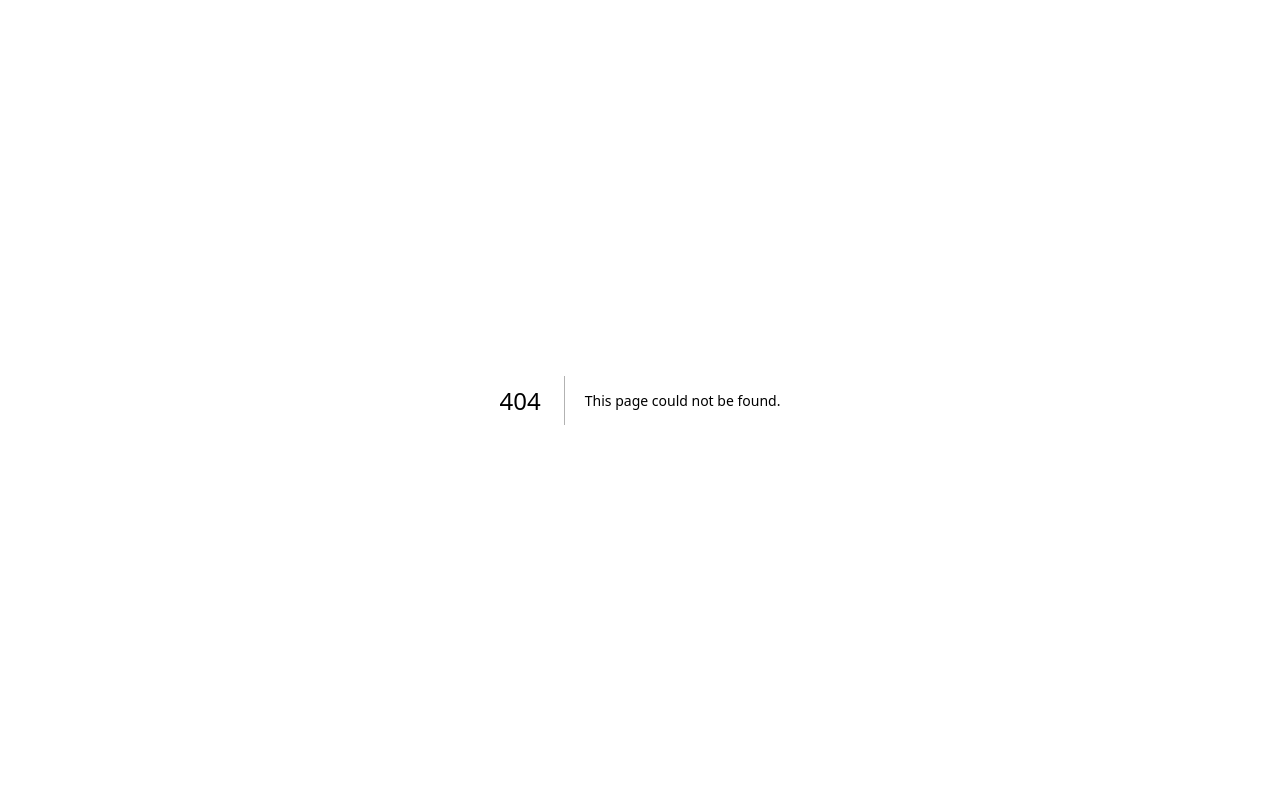
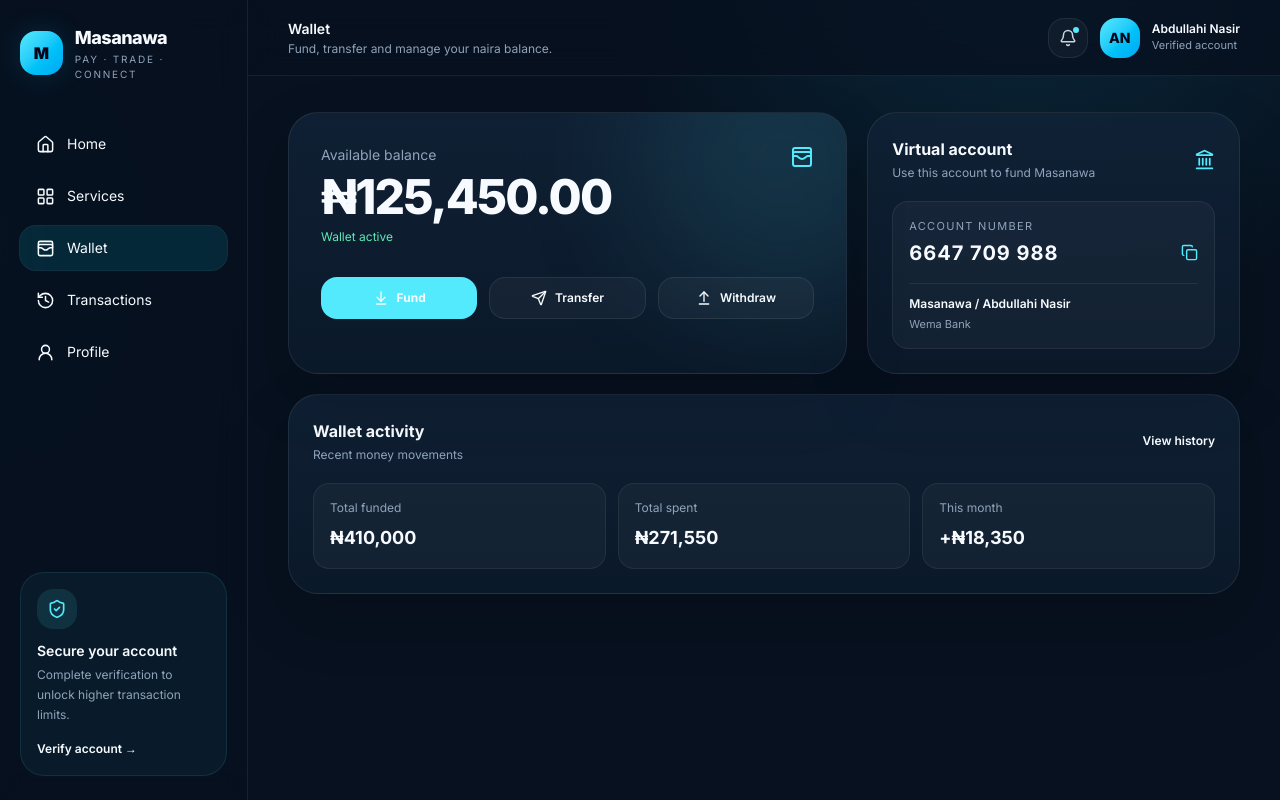
Before and after one commit to Baatiku/MasanawaP1, a Next.js app: page /wallet in a window 1280 px wide. Before the commit this address had no page. Built offline with nearby package versions, Linux system fonts and the light colour scheme.

Commit message:
Add Masanawa wallet dashboard

```diff
--- /dev/null
+++ b/app/wallet/page.tsx
@@ -0,0 +1,28 @@
+import Link from "next/link";
+import { ArrowDownToLine, ArrowUpFromLine, Copy, Landmark, Plus, Send, WalletCards } from "lucide-react";
+import AppShell from "../components/AppShell";
+
+export default function WalletPage() {
+  return (
+    <AppShell active="Wallet" title="Wallet" subtitle="Fund, transfer and manage your naira balance.">
+      <div className="grid gap-5 xl:grid-cols-[1.2fr_.8fr]">
+        <section className="panel relative overflow-hidden rounded-[30px] p-6 md:p-8">
+          <div className="absolute -right-20 -top-24 h-72 w-72 rounded-full bg-cyan-300/10 blur-3xl" />
+          <div className="relative">
+            <div className="flex items-start justify-between"><div><p className="muted text-sm">Available balance</p><h1 className="mt-2 text-4xl font-extrabold tracking-[-.04em] md:text-5xl">₦125,450.00</h1><p className="mt-2 text-xs text-emerald-300">Wallet active</p></div><WalletCards className="text-cyan-300" /></div>
+            <div className="mt-8 grid grid-cols-3 gap-3">
+              <Link href="/wallet/fund" className="flex items-center justify-center gap-2 rounded-2xl bg-cyan-300 px-3 py-3 text-xs font-bold text-slate-950"><ArrowDownToLine size={16}/>Fund</Link>
+              <Link href="/wallet/transfer" className="flex items-center justify-center gap-2 rounded-2xl border border-white/8 bg-white/[.04] px-3 py-3 text-xs font-semibold"><Send size={16}/>Transfer</Link>
+              <Link href="/wallet/withdraw" className="flex items-center justify-center gap-2 rounded-2xl border border-white/8 bg-white/[.04] px-3 py-3 text-xs font-semibold"><ArrowUpFromLine size={16}/>Withdraw</Link>
+            </div>
+          </div>
+        </section>
+        <section className="panel rounded-[30px] p-5 md:p-6">
+          <div className="flex items-center justify-between"><div><h2 className="font-bold">Virtual account</h2><p className="muted mt-1 text-xs">Use this account to fund Masanawa</p></div><Landmark className="text-cyan-300" size={21}/></div>
+          <div className="soft-panel mt-5 rounded-2xl p-4"><p className="muted text-[11px] uppercase tracking-[.12em]">Account number</p><div className="mt-1 flex items-center justify-between"><p className="text-xl font-bold tracking-wider">6647 709 988</p><button className="text-cyan-300"><Copy size={17}/></button></div><div className="mt-4 border-t border-white/7 pt-3"><p className="text-xs font-semibold">Masanawa / Abdullahi Nasir</p><p className="muted mt-1 text-[11px]">Wema Bank</p></div></div>
+        </section>
+      </div>
+      <section className="panel mt-5 rounded-[30px] p-5 md:p-6"><div className="flex items-center justify-between"><div><h2 className="font-bold">Wallet activity</h2><p className="muted mt-1 text-xs">Recent money movements</p></div><Link href="/transactions" className="text-xs font-semibold text-cyan-300">View history</Link></div><div className="mt-5 grid gap-3 md:grid-cols-3">{[["Total funded","₦410,000"],["Total spent","₦271,550"],["This month","+₦18,350"]].map(([a,b])=><div key={a} className="soft-panel rounded-2xl p-4"><p className="muted text-xs">{a}</p><p className="mt-2 text-lg font-bold">{b}</p></div>)}</div></section>
+    </AppShell>
+  );
+}
```
